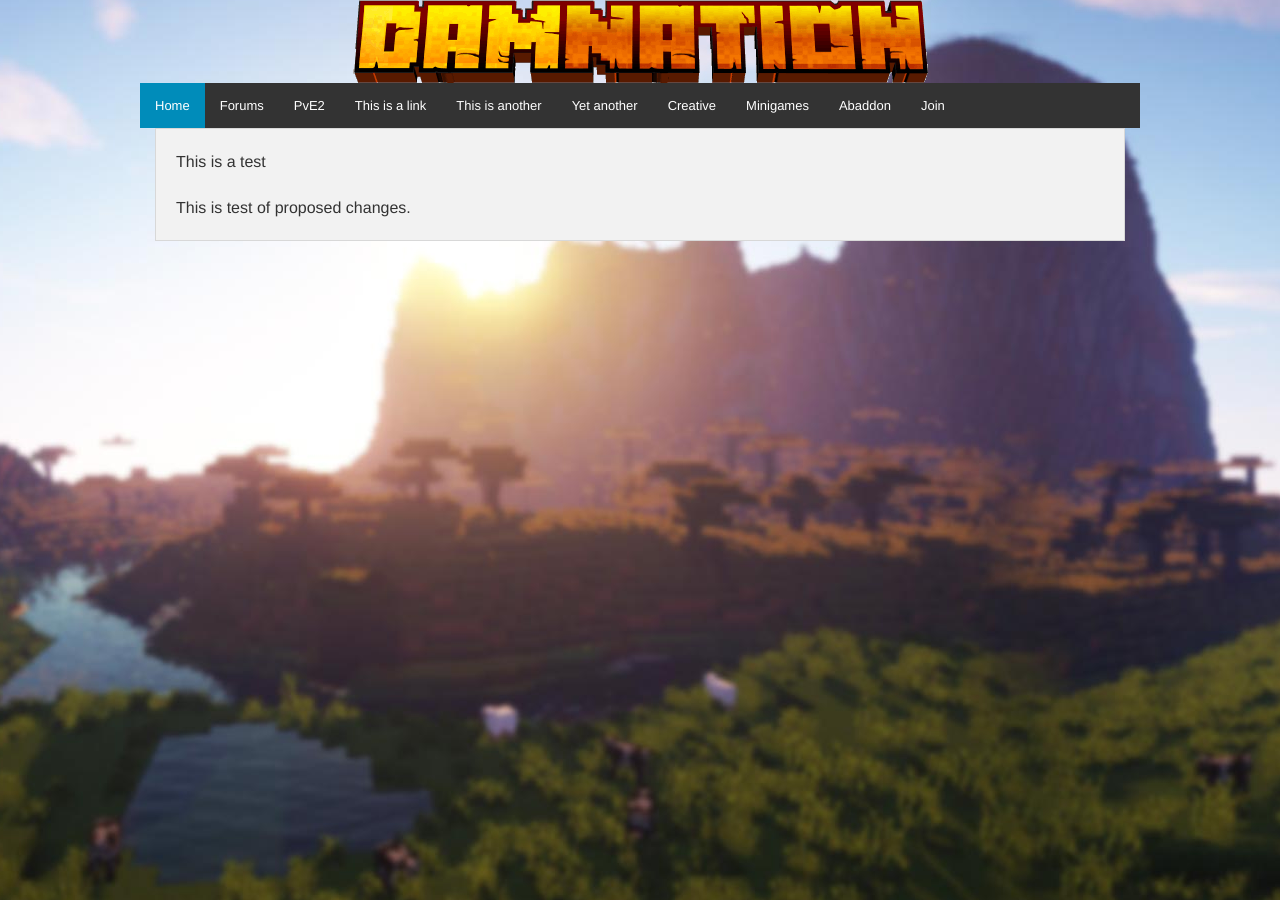
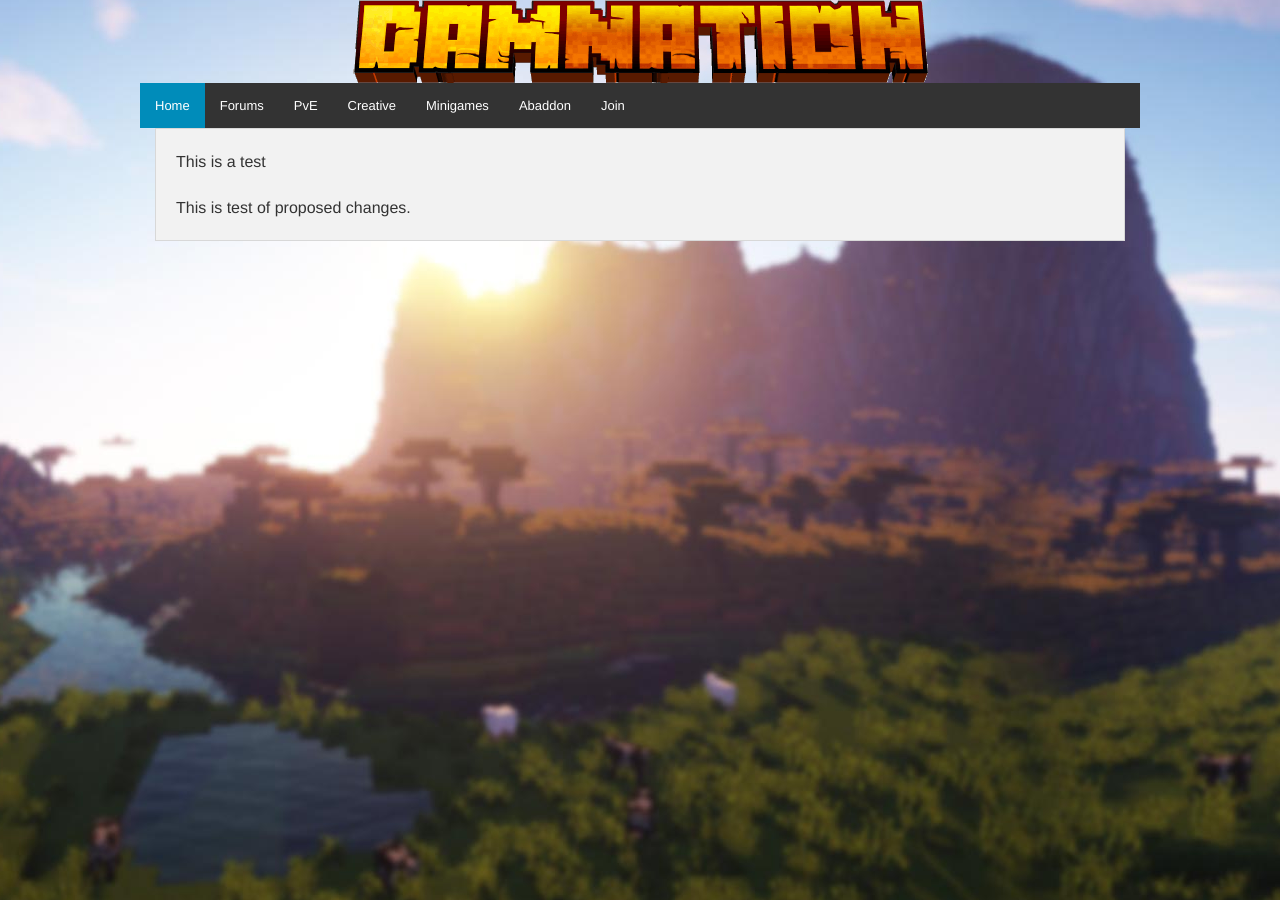
Before and after one commit to damnation-eu/website-beta, a Jekyll site: the page built from index.md, in a window 1280 px wide. Built offline with Jekyll 4.4.1, drawn with Linux system fonts in a browser that asks for light colours.

Commit message:
Update nav.html

```diff
--- a/_includes/nav.html
+++ b/_includes/nav.html
@@ -4,12 +4,12 @@
       <ul class="nav navbar-nav">
         <li class="active"><a href="/website-beta">Home</a></li>
         <li><a href="https://damnation.eu/phpbb/">Forums</a></li>
-        <li><a href="/website-beta/pve" data-dropdown="drop">PvE2</a>
-        <li id="drop" class="f-dropdown" data-dropdown-content>
+        <li><a href="/website-beta/pve" data-dropdown="drop">PvE</a>
+        <ul id="drop" class="f-dropdown" data-dropdown-content>
           <li><a href="#">This is a link</a></li>
           <li><a href="#">This is another</a></li>
           <li><a href="#">Yet another</a></li>
-        </li>
+        </ul>
         </li>
         <li><a href="/website-beta/creative">Creative</a></li>
         <li><a href="/website-beta/minigames">Minigames</a></li>
```
